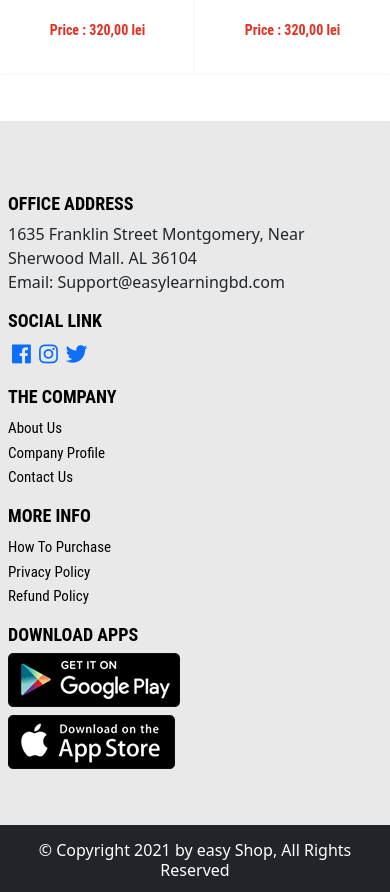
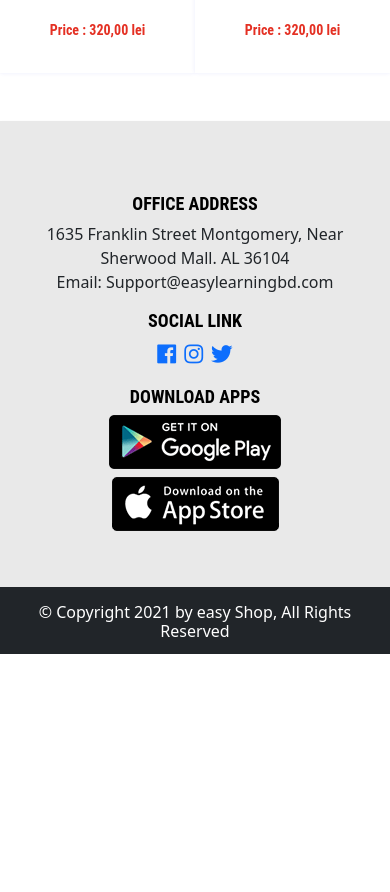
Before and after one commit to PrisecaruEmilia/licenta-Frontend-1, a React (Create React App) app: page / in a window 390 px wide. Shown: the part 4100-4992 px from the top of the page. After the commit the page ends 4754 px from the top, so only its background shows below. Built offline with nearby package versions, Linux system fonts and the light colour scheme.

Commit message:
footer component mobile

```diff
--- a/src/components/common/FooterMobile.js
+++ b/src/components/common/FooterMobile.js
@@ -0,0 +1,61 @@
+import React, { Component, Fragment } from 'react';
+import { Col, Container, Row } from 'react-bootstrap';
+import { Link } from 'react-router-dom';
+import Apple from '../../assets/images/apple.png';
+import Google from '../../assets/images/google.png';
+export class FooterMobile extends Component {
+  render() {
+    return (
+      <Fragment>
+        <div className="footerback m-0 mt-5 pt-3 shadow-sm">
+          <Container className="text-center">
+            <Row className="px-0 my-5">
+              <Col className="p-2" lg={3} md={3} sm={6} xs={12}>
+                <h5 className="footer-menu-title">OFFICE ADDRESS</h5>
+                <p>
+                  1635 Franklin Street Montgomery, Near Sherwood Mall. AL 36104{' '}
+                  <br></br>
+                  Email: Support@easylearningbd.com
+                </p>
+                <h5 className="footer-menu-title">SOCIAL LINK</h5>
+                <a href="">
+                  <i className="fab m-1 h4 fa-facebook"></i>
+                </a>
+                <a href="">
+                  <i className="fab m-1 h4 fa-instagram"></i>
+                </a>
+                <a href="">
+                  <i className="fab m-1 h4 fa-twitter"></i>
+                </a>
+              </Col>
+
+              <Col className="p-2" lg={3} md={3} sm={6} xs={12}>
+                <h5 className="footer-menu-title">DOWNLOAD APPS</h5>
+                <a>
+                  <img src={Google} />
+                </a>
+                <br></br>
+                <a>
+                  <img className="mt-2" src={Apple} />
+                </a>
+                <br></br>
+              </Col>
+            </Row>
+          </Container>
+
+          <Container fluid={true} className="text-center m-0 pt-3 pb-1 bg-dark">
+            <Container>
+              <Row>
+                <h6 className="text-white">
+                  © Copyright 2021 by easy Shop, All Rights Reserved
+                </h6>
+              </Row>
+            </Container>
+          </Container>
+        </div>
+      </Fragment>
+    );
+  }
+}
+
+export default FooterMobile;
--- a/src/pages/HomePage.js
+++ b/src/pages/HomePage.js
@@ -8,6 +8,7 @@
 import NavMenuMobile from '../components/common/NavMenuMobile';
 import HomeTopMobile from '../components/home/HomeTopMobile';
 import Footer from '../components/common/Footer';
+import FooterMobile from '../components/common/FooterMobile';
 export class HomePage extends Component {
   render() {
     return (
@@ -27,7 +28,13 @@
         <NewArrival />
         <Categories />
         <Collection />
-        <Footer />
+        <div className="Desktop">
+          <Footer />
+        </div>
+
+        <div className="Mobile">
+          <FooterMobile />
+        </div>
       </Fragment>
     );
   }
```
